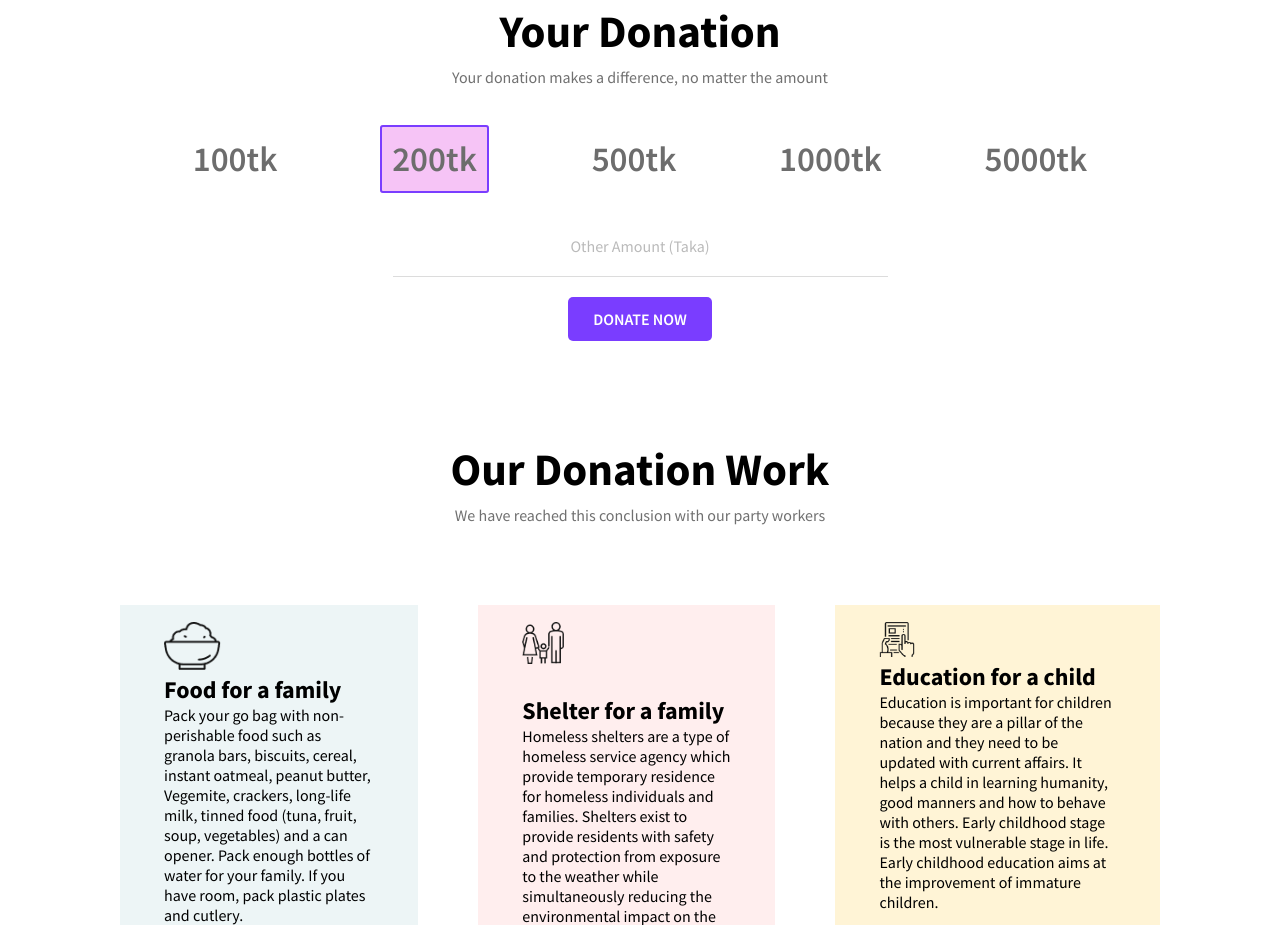
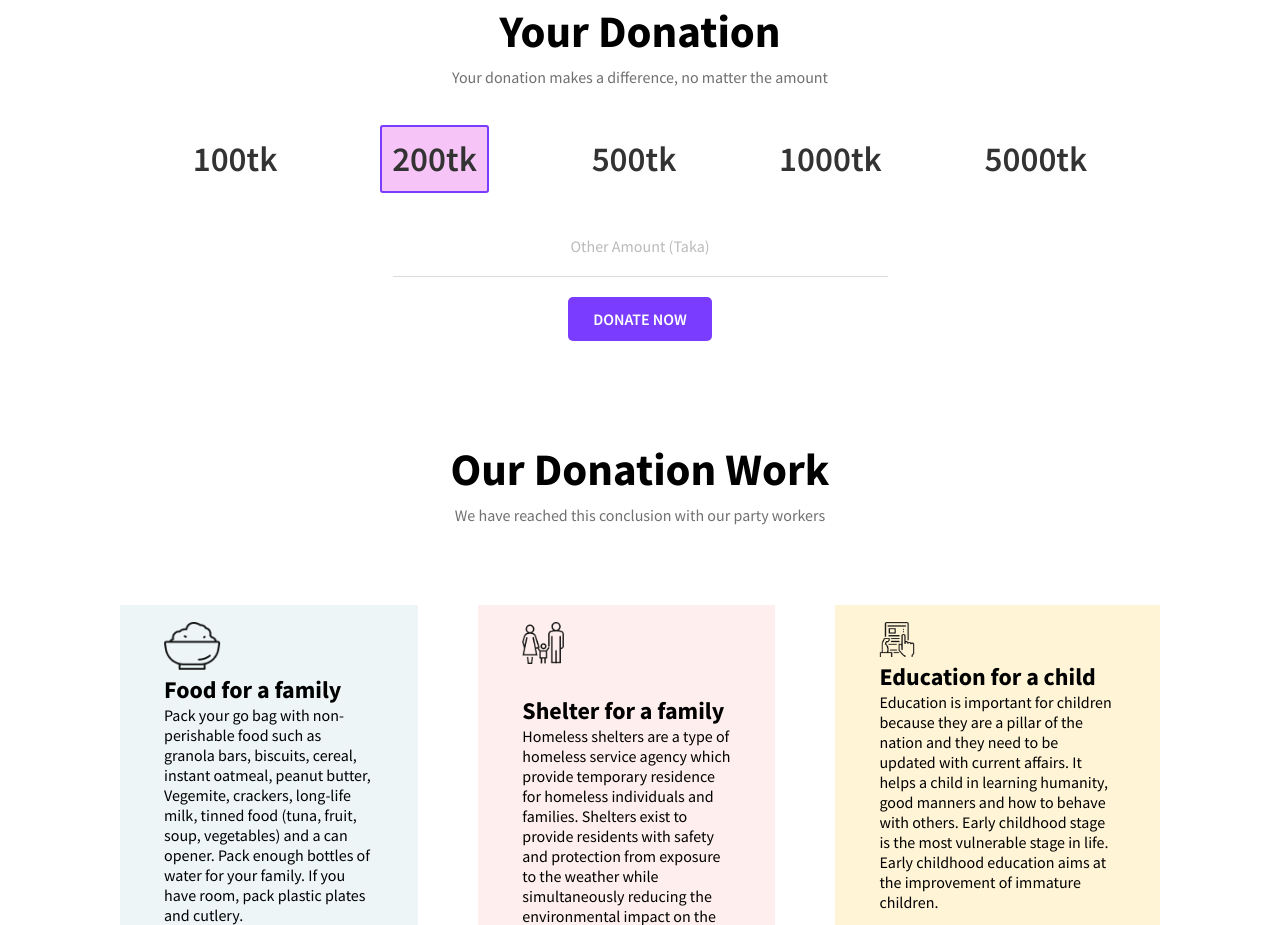
Before and after one commit to gitmkraz/donate-today, a plain HTML site: page index.html in a window 1280 px wide. Shown: the part 938-1863 px from the top of the page. Drawn offline with Linux system fonts and the light colour scheme.

Commit message:
final commit

```diff
--- a/style.css
+++ b/style.css
@@ -92,7 +92,7 @@ body {
 }
 
 .single-donate span {
-    color: #6D6D6D;
+    color: #343333;
     font-size: 35px;
     font-weight: 600;
 }
@@ -119,7 +119,9 @@ body {
     background: #f6c4f6;
     padding: 10px 10px;
     border-radius: 3px;
+
 }
+
 
 /* Our Donate Plan */
 .plan-body {
```
